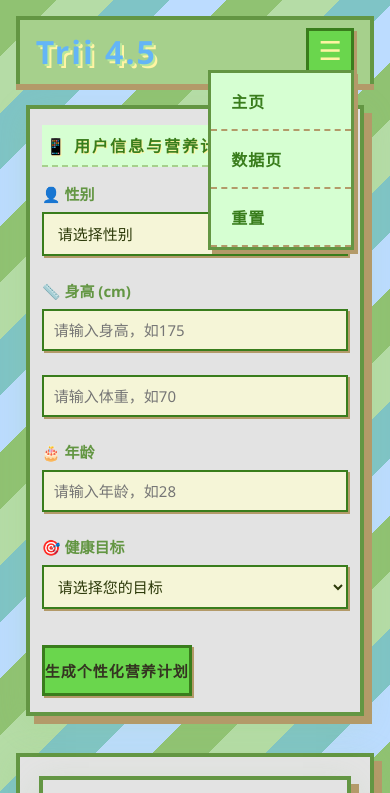
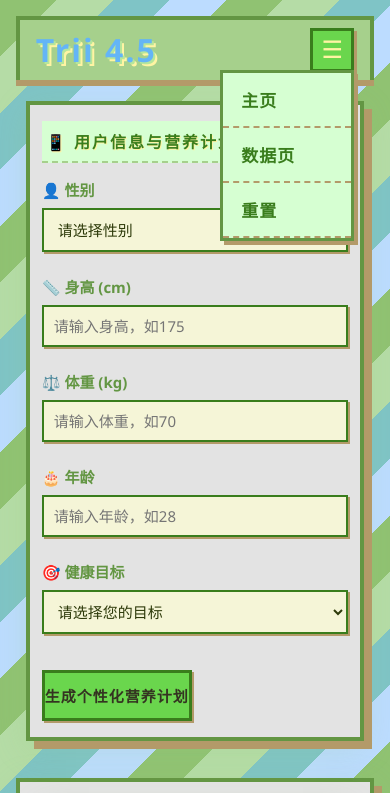
Before and after one commit to ZeusswwwW/nutrition-tracker, a plain HTML site: page index.html in a window 390 px wide. Both pictures are taken after a click on the button "菜单". Shown: the top 793 px of the page. Drawn offline with Linux system fonts and the light colour scheme.

Commit message:
Add files via upload
update index.html

```diff
--- a/index.html
+++ b/index.html
@@ -326,13 +326,6 @@ input:focus, select:focus, textarea:focus {
         display: none;
     }
 }
-.nav-content {
-    display: none;
-    position: absolute;
-    z-index: 1000;
-}
-.nav-dropdown:hover .nav-content { display: block; }
-.nav-dropdown.active .nav-content { display: block; }
 
 /* 响应式设计 */
 @media (max-width: 768px) {
@@ -369,30 +362,6 @@ input:focus, select:focus, textarea:focus {
         min-width: auto;
         width: 100%;
     }
-
-@media (max-width: 768px) {
-    /* 现有的规则保持不变，在最后添加： */
-
-    .nav-content {
-        right: 0;
-        min-width: 140px;
-        border: 3px solid #639643;
-        background: #d6ffd2;
-    }
-
-    .nav-content a {
-        padding: 16px 20px;
-        font-size: 16px;
-        border-bottom: 2px dashed #b39a69;
-    }
-
-    .icon-btn {
-        width: 48px;
-        height: 48px;
-        font-size: 26px;
-        /* 增加触摸目标大小 */
-    }
-}
 
 @media (max-width: 480px) {
     .interface {
@@ -449,7 +418,7 @@ input:focus, select:focus, textarea:focus {
             <input type="number" id="height" placeholder="请输入身高，如175" min="100" max="250">
         </div>
         <div class="form-group">
-            <label⚖️ 体重 (kg)</label>
+            <label>⚖️ 体重 (kg)</label>
             <input type="number" id="weight" placeholder="请输入体重，如70" min="30" max="300">
         </div>
         <div class="form-group">
@@ -894,90 +863,116 @@ function switchToDataPage() {
     document.getElementById('dataPage').style.display = 'block';
     updateDataPageCharts();
 }
-// ========== 菜单切换功能 (iOS兼容版本) ==========
+
+// ========== 菜单切换功能 (iOS兼容增强版本) ==========
 let isMenuOpen = false;
+let menuButton = null;
+let navDropdown = null;
 
 function toggleNavMenu() {
-    const navDropdown = document.querySelector('.nav-dropdown');
+    console.log('Menu toggle called, current state:', isMenuOpen);
+
+    if (!navDropdown) {
+        navDropdown = document.querySelector('.nav-dropdown');
+    }
 
     if (isMenuOpen) {
         // 关闭菜单
         navDropdown.classList.remove('active');
         isMenuOpen = false;
+        console.log('Menu closed');
     } else {
         // 打开菜单
         navDropdown.classList.add('active');
         isMenuOpen = true;
+        console.log('Menu opened');
     }
-
-    // 强制重新渲染（iOS Safari兼容性）
-    navDropdown.style.display = 'none';
-    navDropdown.offsetHeight; // 触发重排
-    navDropdown.style.display = '';
 }
 
 // 关闭菜单的函数
 function closeNavMenu() {
-    const navDropdown = document.querySelector('.nav-dropdown');
-    navDropdown.classList.remove('active');
-    isMenuOpen = false;
+    if (!navDropdown) {
+        navDropdown = document.querySelector('.nav-dropdown');
+    }
+    if (navDropdown) {
+        navDropdown.classList.remove('active');
+        isMenuOpen = false;
+        console.log('Menu force closed');
+    }
 }
 
 // 页面加载完成后设置事件监听
 document.addEventListener('DOMContentLoaded', function() {
-    // 菜单按钮点击事件
-    const menuBtn = document.getElementById('navMenuBtn');
-    if (menuBtn) {
-        // 移除可能存在的onclick属性
-        menuBtn.removeAttribute('onclick');
+    console.log('Setting up menu events');
 
-        // 使用addEventListener绑定事件
-        menuBtn.addEventListener('click', function(e) {
+    // 获取元素引用
+    menuButton = document.getElementById('navMenuBtn');
+    navDropdown = document.querySelector('.nav-dropdown');
+
+    if (menuButton && navDropdown) {
+        console.log('Menu elements found');
+
+        // 清除现有事件
+        menuButton.removeAttribute('onclick');
+
+        // 创建统一的点击处理函数
+        function handleMenuClick(e) {
+            console.log('Menu button event triggered:', e.type);
             e.preventDefault();
             e.stopPropagation();
-            toggleNavMenu();
-        });
+            e.stopImmediatePropagation();
 
-        // 添加触摸事件支持（iOS专用）
-        menuBtn.addEventListener('touchend', function(e) {
+            // 小延迟确保事件处理完成
+            setTimeout(toggleNavMenu, 10);
+            return false;
+        }
+
+        // 绑定点击和触摸事件
+        menuButton.addEventListener('click', handleMenuClick, { capture: true, passive: false });
+        menuButton.addEventListener('touchend', handleMenuClick, { capture: true, passive: false });
+
+        // 防止触摸开始时的默认行为
+        menuButton.addEventListener('touchstart', function(e) {
             e.preventDefault();
-            e.stopPropagation();
-            toggleNavMenu();
-        });
+        }, { passive: false });
+
+    } else {
+        console.error('Menu elements not found!');
     }
 
     // 点击页面其他位置关闭菜单
-    document.addEventListener('click', function(event) {
-        const navDropdown = document.querySelector('.nav-dropdown');
-        const navBtn = document.getElementById('navMenuBtn');
+    function handleDocumentClick(event) {
+        if (!navDropdown || !menuButton) return;
 
-        if (!navDropdown.contains(event.target) && event.target !== navBtn) {
+        // 检查是否点击在菜单区域外
+        if (!navDropdown.contains(event.target) && event.target !== menuButton) {
             closeNavMenu();
         }
-    });
+    }
 
-    // 触摸事件关闭菜单（iOS专用）
-    document.addEventListener('touchstart', function(event) {
-        const navDropdown = document.querySelector('.nav-dropdown');
-        const navBtn = document.getElementById('navMenuBtn');
-
-        if (!navDropdown.contains(event.target) && event.target !== navBtn) {
-            closeNavMenu();
-        }
-    });
+    // 延迟绑定文档事件，避免立即触发
+    setTimeout(function() {
+        document.addEventListener('click', handleDocumentClick, { capture: true });
+        document.addEventListener('touchstart', handleDocumentClick, { capture: true });
+    }, 100);
 
     // 菜单项点击后关闭菜单
-    const navLinks = document.querySelectorAll('.nav-content a');
-    navLinks.forEach(function(link) {
-        link.addEventListener('click', function() {
-            closeNavMenu();
+    setTimeout(function() {
+        const navLinks = document.querySelectorAll('.nav-content a');
+        console.log('Found nav links:', navLinks.length);
+
+        navLinks.forEach(function(link) {
+            link.addEventListener('click', function() {
+                console.log('Nav link clicked');
+                setTimeout(closeNavMenu, 50);
+            });
+
+            link.addEventListener('touchend', function() {
+                console.log('Nav link touched');
+                setTimeout(closeNavMenu, 50);
+            });
         });
-
-        // iOS触摸支持
-        link.addEventListener('touchend', function() {
-            closeNavMenu();
-        });
-    });
+    }, 200);
 });
 
 // ========== 日志与消息 ==========
```
